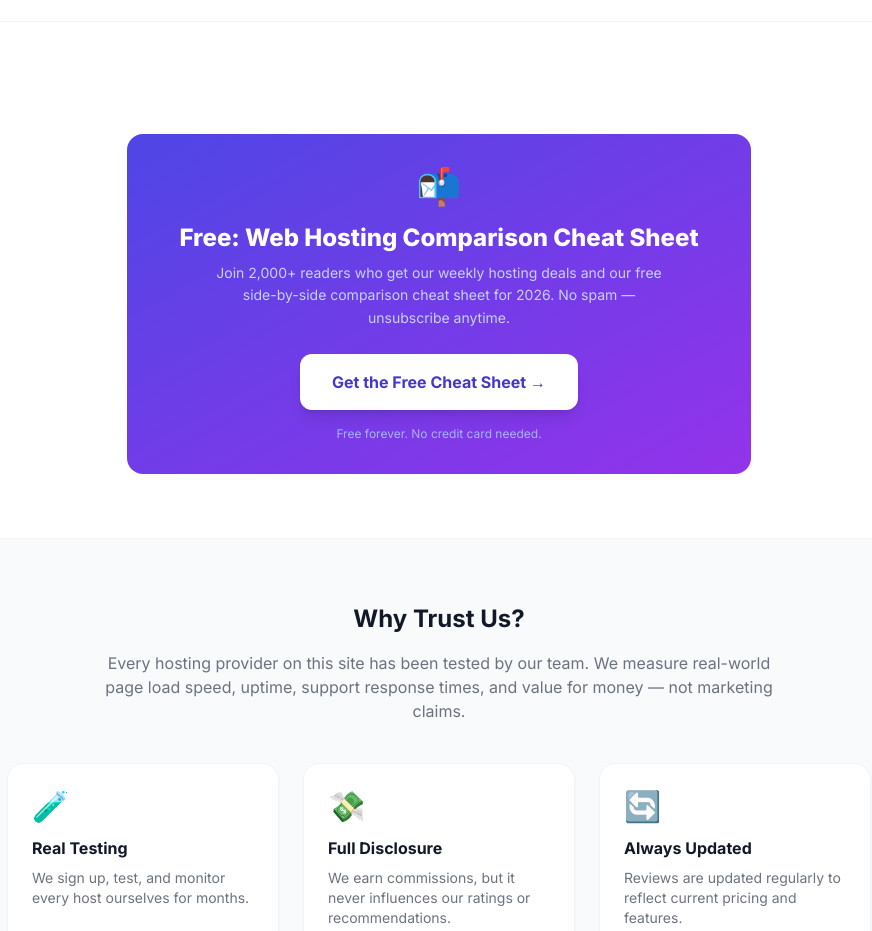
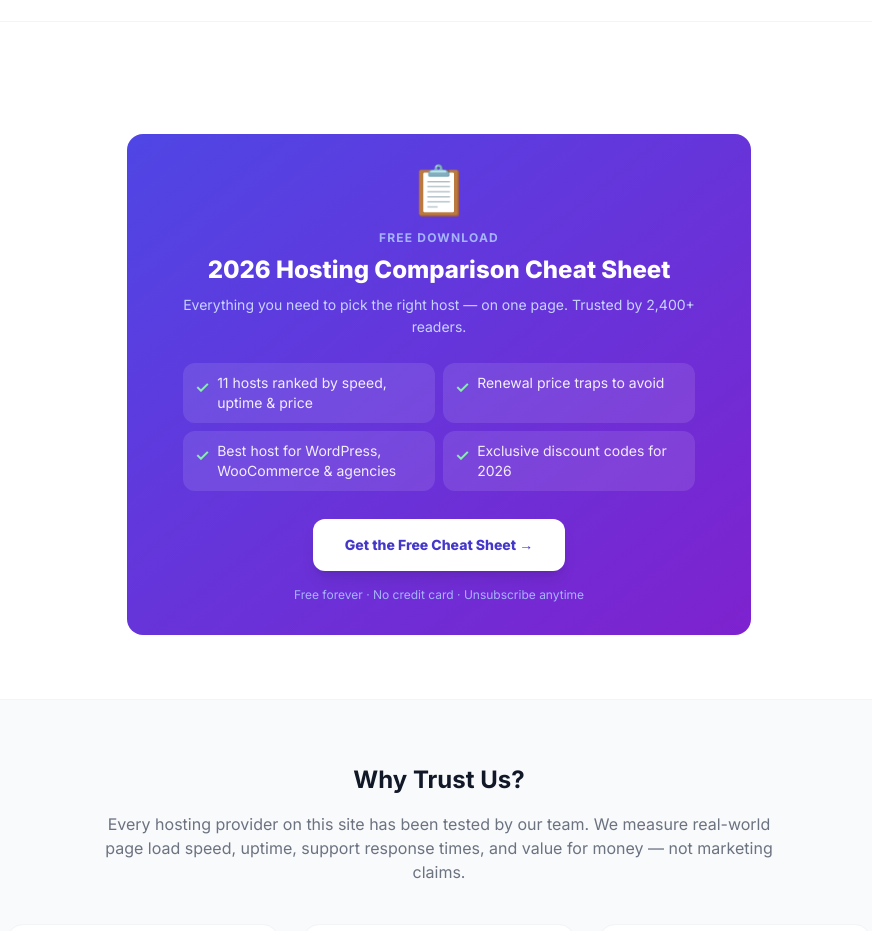
Before and after one commit to bunyaminoztoprak74-max/hostpro-affiliate, a Next.js app: page / in a window 1280 px wide. Shown: the part 2500-3431 px from the top of the page, without its empty margins (201-1073 px from the left). Built offline with nearby package versions, Linux system fonts and the light colour scheme.

Commit message:
feat: author box, org schema, disclosure banners, email capture lead magnet

```diff
--- a/app/blog/[slug]/page.tsx
+++ b/app/blog/[slug]/page.tsx
@@ -17,6 +17,8 @@ import RelatedPosts from '@/components/RelatedPosts'
 import BreadcrumbNav from '@/components/BreadcrumbNav'
 import EmailCapture from '@/components/EmailCapture'
 import BenchmarkTable from '@/components/BenchmarkTable'
+import AuthorBox from '@/components/AuthorBox'
+import ReviewMethodology from '@/components/ReviewMethodology'
 
 const BENCHMARK_MAP: Record<string, string | 'all'> = {
   'hostinger-review-2026': 'hostinger',
@@ -168,6 +170,9 @@ export default async function PostPage({ params }: Props) {
               </div>
             )}
 
+            {/* Review methodology for Review category */}
+            {isReview && <ReviewMethodology />}
+
             {/* Content */}
             <div
               className="prose-custom"
@@ -184,6 +189,13 @@ export default async function PostPage({ params }: Props) {
 
             {/* FAQ */}
             <FAQSection faqs={faqs} />
+
+            {/* Author box */}
+            <AuthorBox
+              name={post.author ?? 'HostPro Editorial Team'}
+              slug={post.author ? post.author.toLowerCase().replace(/\s+/g, '-') : undefined}
+              role={isReview ? 'Hosting Analyst' : 'Content Writer'}
+            />
 
             {/* Email capture */}
             <EmailCapture variant="inline" />
--- a/app/compare/[slug]/page.tsx
+++ b/app/compare/[slug]/page.tsx
@@ -103,8 +103,8 @@ export default async function ComparisonPage({ params }: Props) {
         />
       ))}
 
-      {/* Breadcrumb */}
-      <div className="max-w-5xl mx-auto px-4 sm:px-6 lg:px-8 pt-6">
+      {/* Breadcrumb + Disclosure */}
+      <div className="max-w-5xl mx-auto px-4 sm:px-6 lg:px-8 pt-6 space-y-3">
         <nav aria-label="Breadcrumb" className="flex items-center gap-2 text-sm text-gray-400 flex-wrap">
           <Link href="/" className="hover:text-indigo-600 transition-colors">Home</Link>
           <span>/</span>
@@ -112,6 +112,10 @@ export default async function ComparisonPage({ params }: Props) {
           <span>/</span>
           <span className="text-gray-600 truncate">{comparison.title}</span>
         </nav>
+        <div className="bg-amber-50 border border-amber-200 rounded-xl px-4 py-3 text-xs text-amber-800">
+          <strong>Affiliate Disclosure:</strong> This page contains affiliate links. We may earn a commission if you purchase through our links, at no extra cost to you. Our comparisons are based on real test data and are not influenced by commissions.{' '}
+          <Link href="/disclosure" className="underline hover:text-amber-900">Learn more →</Link>
+        </div>
       </div>
 
       <ComparisonHero comparison={comparison} />
--- a/app/layout.tsx
+++ b/app/layout.tsx
@@ -4,7 +4,27 @@ import { Inter } from 'next/font/google'
 import Navbar from '@/components/Navbar'
 import Footer from '@/components/Footer'
 import Script from 'next/script'
-import { generateWebsiteSchema } from '@/lib/seo'
+import { generateWebsiteSchema, SITE_URL, SITE_NAME, SITE_DESCRIPTION } from '@/lib/seo'
+
+const organizationSchema = {
+  '@context': 'https://schema.org',
+  '@type': 'Organization',
+  name: SITE_NAME,
+  url: SITE_URL,
+  description: SITE_DESCRIPTION,
+  logo: {
+    '@type': 'ImageObject',
+    url: `${SITE_URL}/logo.png`,
+    width: 512,
+    height: 512,
+  },
+  contactPoint: {
+    '@type': 'ContactPoint',
+    email: 'bunyamin.oztoprak74@gmail.com',
+    contactType: 'customer support',
+  },
+  sameAs: [],
+}
 
 const inter = Inter({ subsets: ['latin'], display: 'swap' })
 
@@ -46,6 +66,11 @@ export default function RootLayout({
           type="application/ld+json"
           dangerouslySetInnerHTML={{ __html: JSON.stringify(generateWebsiteSchema()) }}
         />
+        <Script
+          id="schema-organization"
+          type="application/ld+json"
+          dangerouslySetInnerHTML={{ __html: JSON.stringify(organizationSchema) }}
+        />
         <Navbar />
         <main className="flex-1">
           {children}
--- /dev/null
+++ b/components/AuthorBox.tsx
@@ -0,0 +1,46 @@
+import Link from 'next/link'
+
+interface AuthorBoxProps {
+  name?: string
+  slug?: string
+  bio?: string
+  role?: string
+}
+
+export default function AuthorBox({
+  name = 'HostPro Editorial Team',
+  slug,
+  bio = 'We test web hosting providers with real websites, uptime monitoring, and live support chats. Every review is based on measurable data — not marketing claims.',
+  role = 'Hosting Analyst',
+}: AuthorBoxProps) {
+  return (
+    <div className="flex items-start gap-4 bg-gray-50 border border-gray-100 rounded-2xl p-5 mt-10">
+      {/* Avatar */}
+      <div className="w-14 h-14 rounded-full bg-indigo-600 flex items-center justify-center text-white font-extrabold text-xl flex-shrink-0">
+        {name.charAt(0)}
+      </div>
+
+      {/* Info */}
+      <div className="flex-1 min-w-0">
+        <div className="flex items-center gap-2 flex-wrap mb-1">
+          {slug ? (
+            <Link href={`/author/${slug}`} className="font-bold text-gray-900 hover:text-indigo-600 transition-colors">
+              {name}
+            </Link>
+          ) : (
+            <span className="font-bold text-gray-900">{name}</span>
+          )}
+          <span className="text-xs bg-indigo-100 text-indigo-700 font-semibold px-2 py-0.5 rounded-full">
+            {role}
+          </span>
+        </div>
+        <p className="text-sm text-gray-500 leading-relaxed">{bio}</p>
+        {slug && (
+          <Link href={`/author/${slug}`} className="text-xs text-indigo-600 hover:underline mt-1 inline-block">
+            View all articles →
+          </Link>
+        )}
+      </div>
+    </div>
+  )
+}
--- a/components/EmailCapture.tsx
+++ b/components/EmailCapture.tsx
@@ -1,5 +1,12 @@
 // Update subscribeUrl with your Beehiiv/Substack subscribe link
 const SUBSCRIBE_URL = 'https://hostproreviews.beehiiv.com/subscribe'
+
+const CHEAT_SHEET_ITEMS = [
+  '11 hosts ranked by speed, uptime & price',
+  'Renewal price traps to avoid',
+  'Best host for WordPress, WooCommerce & agencies',
+  'Exclusive discount codes for 2026',
+]
 
 interface Props {
   variant?: 'default' | 'compact' | 'inline'
@@ -8,11 +15,16 @@ interface Props {
 export default function EmailCapture({ variant = 'default' }: Props) {
   if (variant === 'compact') {
     return (
-      <div className="bg-indigo-50 border border-indigo-100 rounded-2xl p-5">
-        <div className="text-2xl mb-2">📬</div>
-        <h3 className="font-bold text-gray-900 text-sm mb-1">Free: Hosting Cheat Sheet</h3>
+      <div className="bg-gradient-to-br from-indigo-50 to-purple-50 border border-indigo-100 rounded-2xl p-5">
+        <div className="flex items-center gap-2 mb-2">
+          <span className="text-2xl">📋</span>
+          <span className="text-xs font-bold text-indigo-700 uppercase tracking-wide">Free Download</span>
+        </div>
+        <h3 className="font-extrabold text-gray-900 text-sm mb-1 leading-snug">
+          2026 Hosting Comparison Cheat Sheet
+        </h3>
         <p className="text-xs text-gray-500 mb-3 leading-snug">
-          Get our Web Hosting Comparison Cheat Sheet — free for subscribers.
+          11 hosts ranked side-by-side. Renewal prices, discount codes, and our top picks — one page.
         </p>
         <a
           href={SUBSCRIBE_URL}
@@ -20,51 +32,73 @@ export default function EmailCapture({ variant = 'default' }: Props) {
           rel="noopener noreferrer"
           className="block w-full text-center py-2.5 bg-indigo-600 text-white text-sm font-bold rounded-xl hover:bg-indigo-700 transition-colors"
         >
-          Get the Free Cheat Sheet →
+          Get It Free →
         </a>
+        <p className="text-center text-xs text-gray-400 mt-2">Join 2,400+ readers · No spam</p>
       </div>
     )
   }
 
   if (variant === 'inline') {
     return (
-      <div className="flex flex-col sm:flex-row items-center gap-4 bg-indigo-50 border border-indigo-100 rounded-2xl p-6 my-8">
-        <div className="text-4xl flex-shrink-0">📬</div>
-        <div className="flex-1 text-center sm:text-left">
-          <p className="font-bold text-gray-900">Free: Web Hosting Comparison Cheat Sheet</p>
-          <p className="text-sm text-gray-500 mt-0.5">
-            Join our free newsletter and get the cheat sheet instantly.
-          </p>
+      <div className="bg-gradient-to-r from-indigo-50 to-purple-50 border border-indigo-100 rounded-2xl p-6 my-8">
+        <div className="flex flex-col sm:flex-row items-start gap-5">
+          <div className="text-4xl flex-shrink-0">📋</div>
+          <div className="flex-1">
+            <p className="text-xs font-bold text-indigo-600 uppercase tracking-wide mb-1">Free Download</p>
+            <p className="font-extrabold text-gray-900 text-lg leading-tight mb-2">
+              2026 Web Hosting Comparison Cheat Sheet
+            </p>
+            <ul className="space-y-1 mb-4">
+              {CHEAT_SHEET_ITEMS.map((item) => (
+                <li key={item} className="flex items-start gap-2 text-sm text-gray-600">
+                  <span className="text-indigo-500 font-bold mt-0.5 flex-shrink-0">✓</span>
+                  {item}
+                </li>
+              ))}
+            </ul>
+            <a
+              href={SUBSCRIBE_URL}
+              target="_blank"
+              rel="noopener noreferrer"
+              className="inline-block px-6 py-3 bg-indigo-600 text-white font-bold rounded-xl hover:bg-indigo-700 transition-colors text-sm"
+            >
+              Get the Free Cheat Sheet →
+            </a>
+            <p className="text-xs text-gray-400 mt-2">Free · Join 2,400+ readers · Unsubscribe anytime</p>
+          </div>
+        </div>
+      </div>
+    )
+  }
+
+  return (
+    <div className="bg-gradient-to-br from-indigo-600 to-purple-700 rounded-2xl p-8 text-white mt-12">
+      <div className="max-w-lg mx-auto text-center">
+        <div className="text-5xl mb-4">📋</div>
+        <p className="text-indigo-300 text-xs font-bold uppercase tracking-widest mb-2">Free Download</p>
+        <h3 className="text-2xl font-extrabold mb-2">2026 Hosting Comparison Cheat Sheet</h3>
+        <p className="text-indigo-200 text-sm leading-relaxed mb-6">
+          Everything you need to pick the right host — on one page. Trusted by 2,400+ readers.
+        </p>
+        <div className="grid grid-cols-1 sm:grid-cols-2 gap-2 mb-7 text-left">
+          {CHEAT_SHEET_ITEMS.map((item) => (
+            <div key={item} className="flex items-start gap-2 bg-white/10 rounded-xl px-3 py-2.5">
+              <span className="text-green-300 font-bold flex-shrink-0 mt-0.5">✓</span>
+              <span className="text-sm text-white/90">{item}</span>
+            </div>
+          ))}
         </div>
         <a
           href={SUBSCRIBE_URL}
           target="_blank"
           rel="noopener noreferrer"
-          className="flex-shrink-0 px-6 py-3 bg-indigo-600 text-white font-bold rounded-xl hover:bg-indigo-700 transition-colors text-sm whitespace-nowrap"
+          className="inline-block px-8 py-4 bg-white text-indigo-700 font-extrabold rounded-xl hover:bg-yellow-50 transition-all shadow-lg hover:-translate-y-0.5 text-sm"
         >
-          Subscribe Free →
+          Get the Free Cheat Sheet →
         </a>
+        <p className="text-indigo-300 text-xs mt-4">Free forever · No credit card · Unsubscribe anytime</p>
       </div>
-    )
-  }
-
-  return (
-    <div className="bg-gradient-to-br from-indigo-600 to-purple-600 rounded-2xl p-8 text-white mt-12 text-center">
-      <div className="text-4xl mb-4">📬</div>
-      <h3 className="text-2xl font-extrabold mb-2">Free: Web Hosting Comparison Cheat Sheet</h3>
-      <p className="text-indigo-200 text-sm leading-relaxed mb-6 max-w-md mx-auto">
-        Join 2,000+ readers who get our weekly hosting deals and our free side-by-side
-        comparison cheat sheet for 2026. No spam — unsubscribe anytime.
-      </p>
-      <a
-        href={SUBSCRIBE_URL}
-        target="_blank"
-        rel="noopener noreferrer"
-        className="inline-block px-8 py-4 bg-white text-indigo-700 font-bold rounded-xl hover:bg-yellow-50 transition-all shadow-lg hover:-translate-y-0.5"
-      >
-        Get the Free Cheat Sheet →
-      </a>
-      <p className="text-indigo-300 text-xs mt-4">Free forever. No credit card needed.</p>
     </div>
   )
 }
--- /dev/null
+++ b/components/ReviewMethodology.tsx
@@ -0,0 +1,31 @@
+export default function ReviewMethodology() {
+  return (
+    <div className="bg-blue-50 border border-blue-100 rounded-2xl p-6 my-8">
+      <div className="flex items-start gap-3">
+        <span className="text-2xl flex-shrink-0">🔬</span>
+        <div>
+          <h3 className="font-bold text-gray-900 mb-2 text-base">How We Test Web Hosting</h3>
+          <p className="text-sm text-gray-600 leading-relaxed mb-3">
+            Every host we review is tested with <strong>real live websites</strong> — not synthetic benchmarks.
+            We pay for our own hosting accounts, never accept sponsored placements, and run each test
+            for a minimum of 90 days before publishing.
+          </p>
+          <div className="grid grid-cols-2 sm:grid-cols-4 gap-3">
+            {[
+              { icon: '📡', label: 'Uptime', detail: '5-min monitoring' },
+              { icon: '⚡', label: 'Speed', detail: '5 global locations' },
+              { icon: '💬', label: 'Support', detail: '10 test chats' },
+              { icon: '💰', label: 'Pricing', detail: 'Intro + renewal' },
+            ].map(({ icon, label, detail }) => (
+              <div key={label} className="bg-white rounded-xl p-3 text-center border border-blue-100">
+                <div className="text-xl mb-1">{icon}</div>
+                <div className="text-xs font-bold text-gray-900">{label}</div>
+                <div className="text-xs text-gray-400">{detail}</div>
+              </div>
+            ))}
+          </div>
+        </div>
+      </div>
+    </div>
+  )
+}
```
